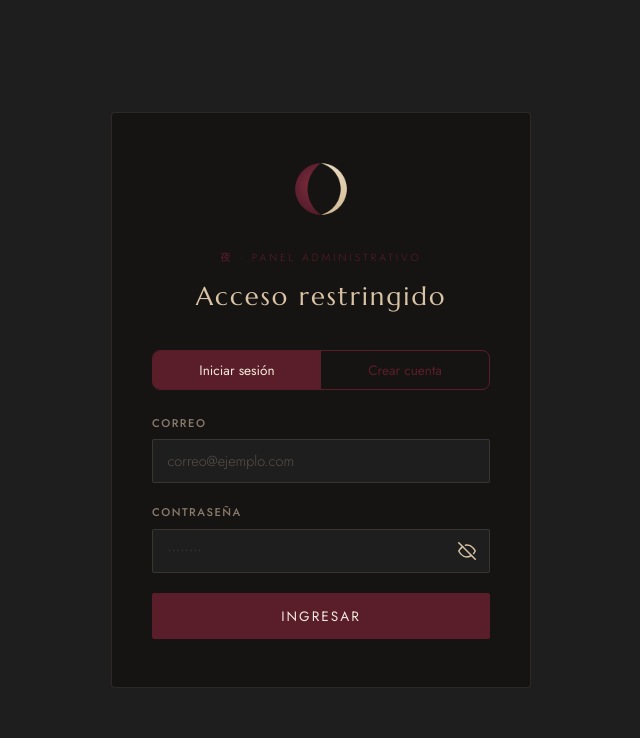
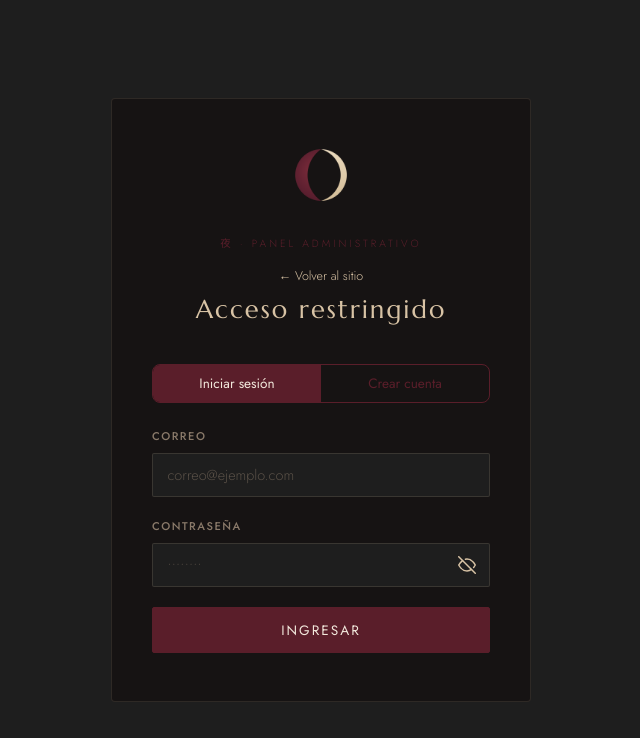
Before and after one commit to cristianrumba1232-bot/yoru-web, a React (Vite) app: page /admin in a window 1280 px wide. Shown: the top 738 px of the page, without its empty margins (319-959 px from the left). Built offline with nearby package versions, Linux system fonts and the light colour scheme.

Commit message:
feat: boton ir al sitio en dashboard, volver al sitio en login admin

```diff
--- a/src/index.css
+++ b/src/index.css
@@ -1710,6 +1710,17 @@ footer.footer {
   margin-bottom: 1.5rem;
 }
 
+.admin-back-link {
+  font-size: 0.78rem;
+  color: var(--gris);
+  text-decoration: none;
+  transition: color 0.2s;
+}
+
+.admin-back-link:hover {
+  color: var(--borgona);
+}
+
 .admin-login-label {
   font-size: 0.65rem;
   letter-spacing: 3px;
--- a/src/pages/AdminDashboard.jsx
+++ b/src/pages/AdminDashboard.jsx
@@ -82,6 +82,7 @@ export default function AdminDashboard() {
         </div>
         <div className="admin-header-right">
           <span className="admin-user">{admin}</span>
+          <button className="admin-logout" onClick={() => navigate('/')}>Ir al sitio</button>
           <button className="admin-logout" onClick={handleLogout}>Cerrar sesión</button>
         </div>
       </header>
--- a/src/pages/AdminLogin.jsx
+++ b/src/pages/AdminLogin.jsx
@@ -121,6 +121,7 @@ export default function AdminLogin() {
       <div className="admin-login-box">
         <img src="/logos/isotipo-color.png" alt="YORU" className="admin-login-logo" />
         <p className="admin-login-label">夜 · Panel administrativo</p>
+        <a href="/" className="admin-back-link">← Volver al sitio</a>
         <h1 className="admin-login-title">
           {mode === 'login' ? 'Acceso restringido' : 'Crear cuenta'}
         </h1>
```
